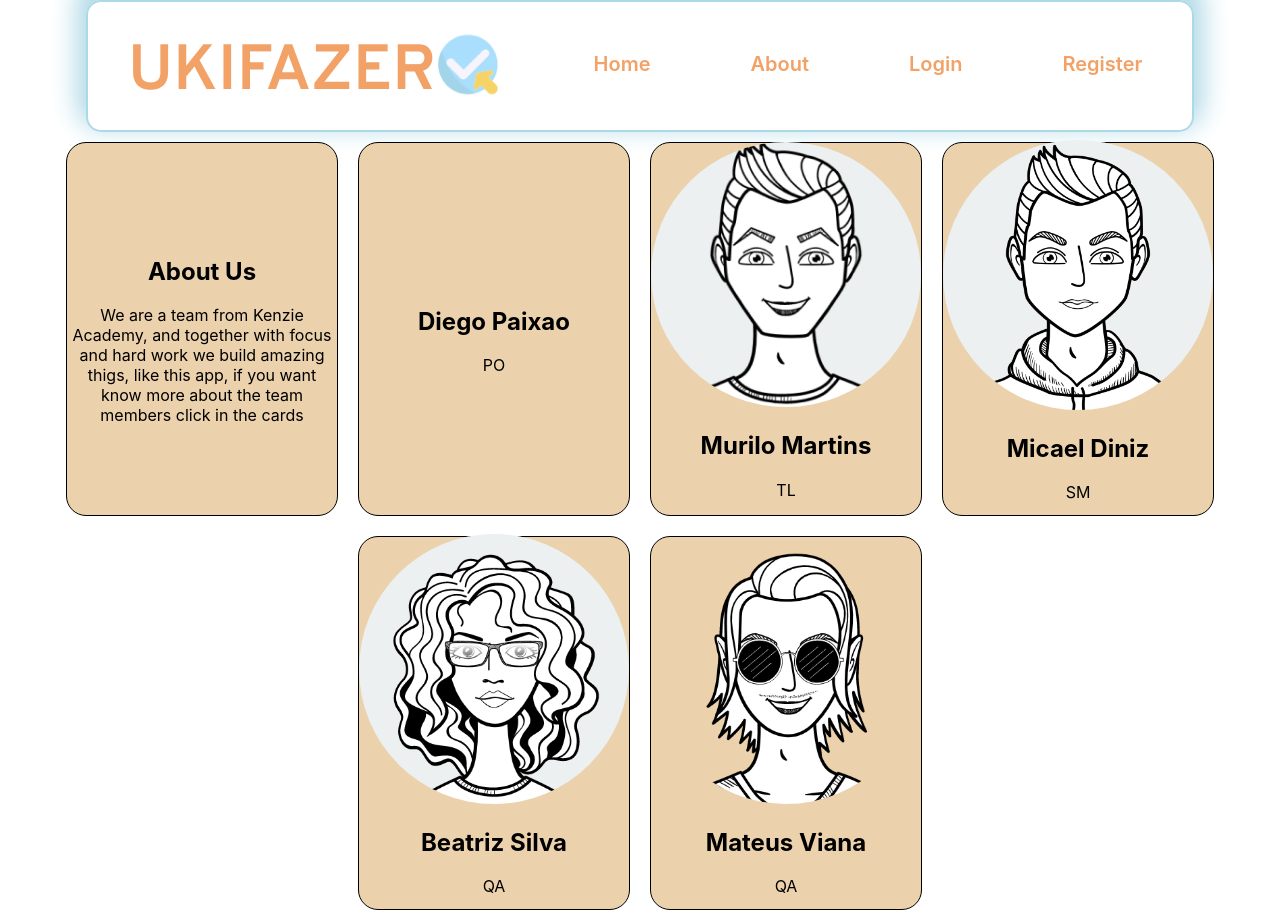
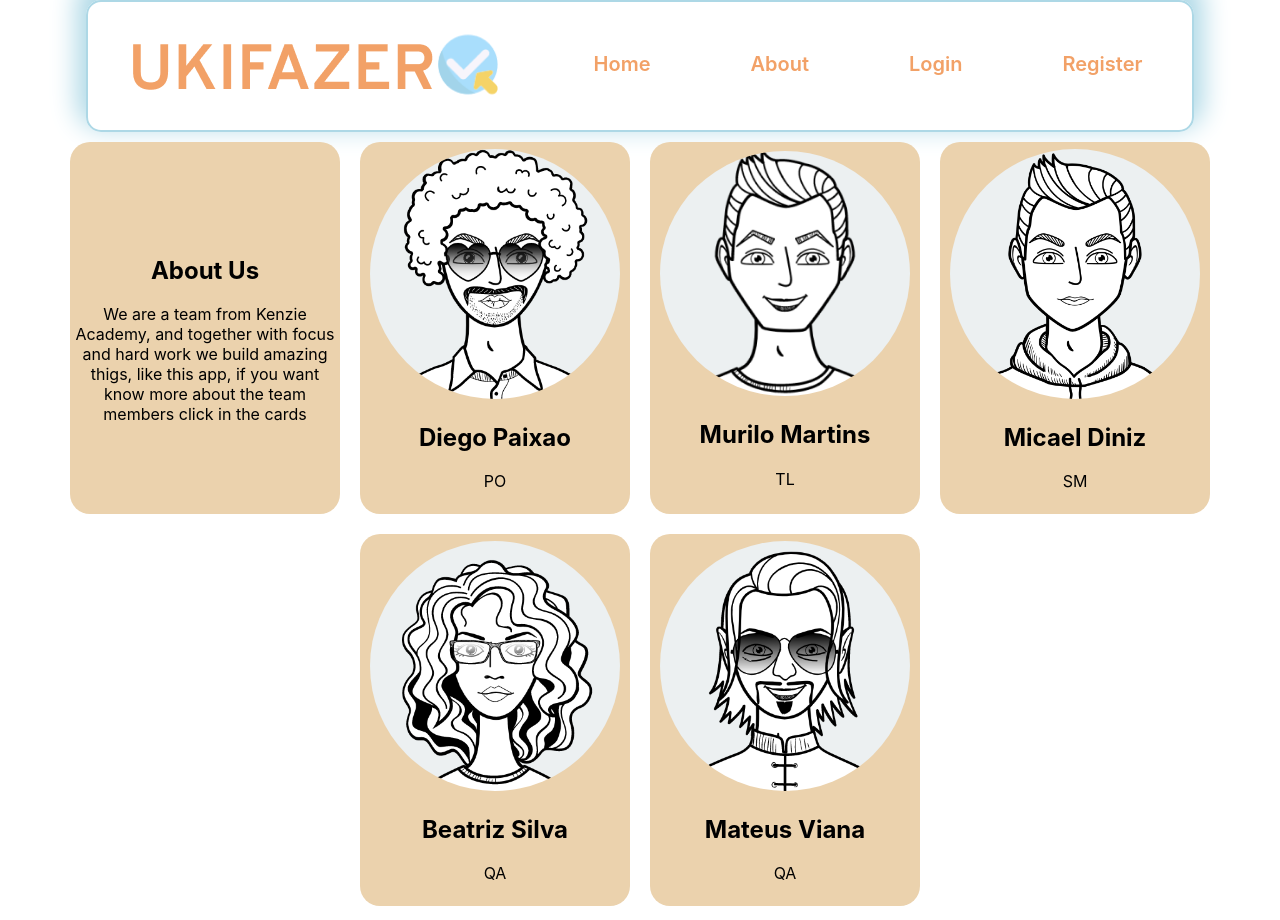
Before and after one commit to murilolmartins/app_habitos, a React (Create React App) app: page /aboutUs in a window 1280 px wide. Built offline with nearby package versions, Linux system fonts and the light colour scheme.

Commit message:
fix: staff imgs,display imgs,new imgs

```diff
--- a/src/components/StaffCard/style.js
+++ b/src/components/StaffCard/style.js
@@ -2,7 +2,6 @@ import styled from "styled-components";
 
 export const Container = styled.div`
   margin: 10px;
-  border: 1px solid black;
   border-radius: 20px;
   display: flex;
   flex-direction: column;
@@ -11,7 +10,7 @@ export const Container = styled.div`
   height: 372px;
   background-color: #ebd2ad;
   a img {
-    width: 270px;
+    width: 250px;
     border-radius: 50%;
   }
   a {
--- a/src/pages/AboutUs/index.jsx
+++ b/src/pages/AboutUs/index.jsx
@@ -2,6 +2,7 @@ import Mat from "../../assets/images/staffimgs/Mateus.png";
 import Bea from "../../assets/images/staffimgs/Beatriz.png";
 import Mic from "../../assets/images/staffimgs/Micael.png";
 import Mur from "../../assets/images/staffimgs/Murilo.png";
+import Die from "../../assets/images/staffimgs/Diego.png";
 import DesktopHeader from "../../components/DesktopHeader";
 import MobileFooter from "../../components/MobileFooter";
 import StaffCard from "../../components/StaffCard";
@@ -13,10 +14,11 @@ const AboutUs = () => {
       name: "About Us",
       job: "We are a team from Kenzie Academy, and together with focus and hard work we build amazing thigs, like this app, if you want know more about the team members click in the cards",
       img: "",
+      link: "",
     },
     {
       name: "Diego Paixao",
-      img: "",
+      img: `${Die}`,
       job: "PO",
       link: "https://www.linkedin.com/in/diego-h-paix%C3%A3o-sousa-249214215/",
     },
```
Also changed, not shown: src/assets/images/staffimgs/Diego.png (added), src/assets/images/staffimgs/Mateus.png.
